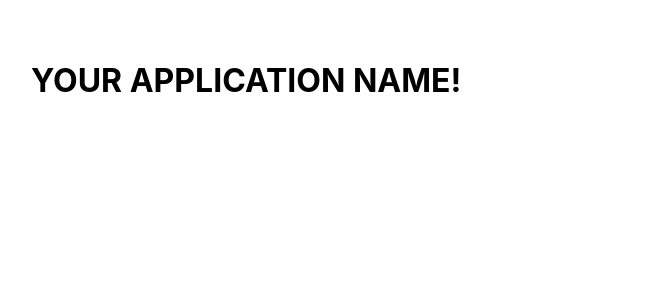
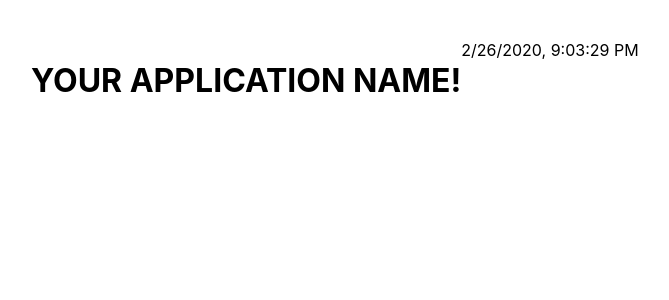
Before and after one commit to Jurkel/Sally-Resume, a React (Create React App) app in the folder react-playground/: page / in a window 1280 px wide. Shown: the top 300 px of the page, without its empty margins (9-678 px from the left). Built offline with nearby package versions, Linux system fonts and the light colour scheme.

Commit message:
updated test js

```diff
--- a/react-playground/src/state/TheDate.js
+++ b/react-playground/src/state/TheDate.js
@@ -3,10 +3,10 @@
 class TheDate extends React.Component {
   constructor(props) {
     super(props)
-    this.state = {}
+    this.state = { datetime: new Date() };
   }
   render() {
-    return <div />
+    return <div>{this.state.datetime.toLocaleString()}</div>
   }
 }
 
```
Also changed, not shown: 2 other files (tests, documents, lock files or other folders).
